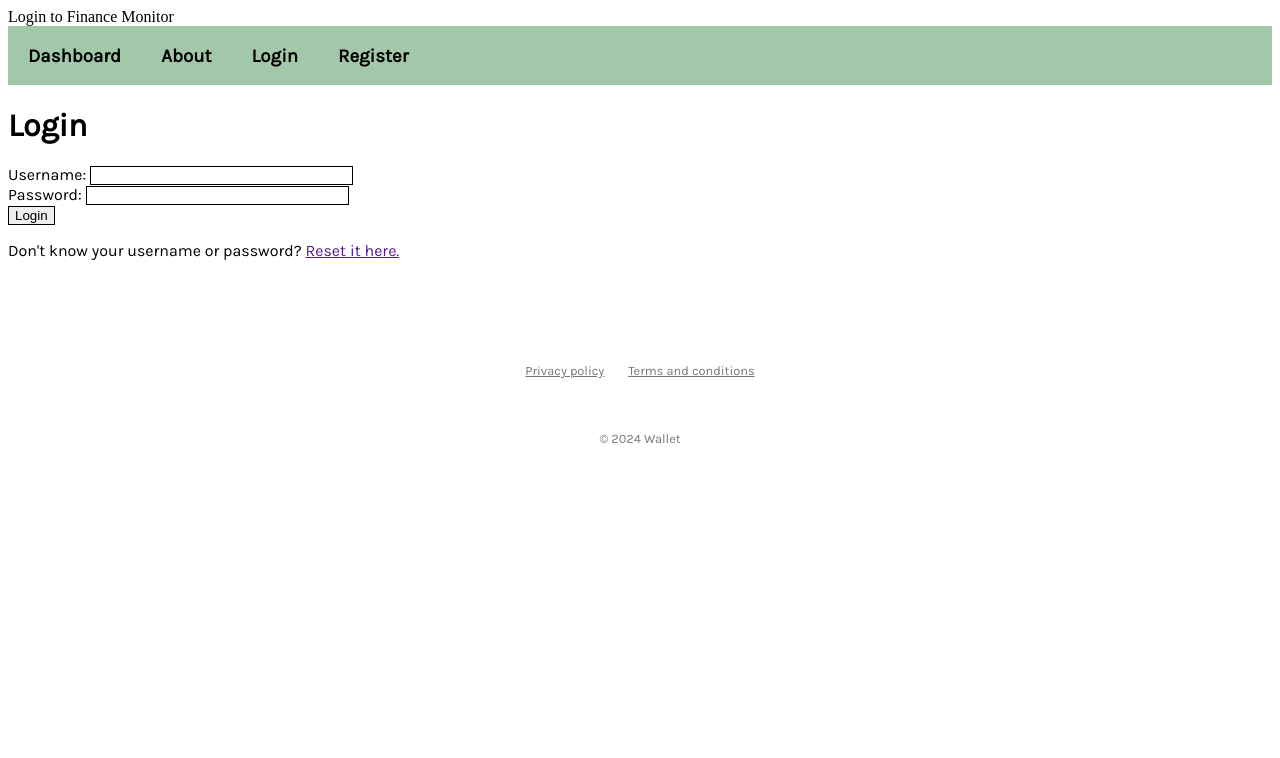
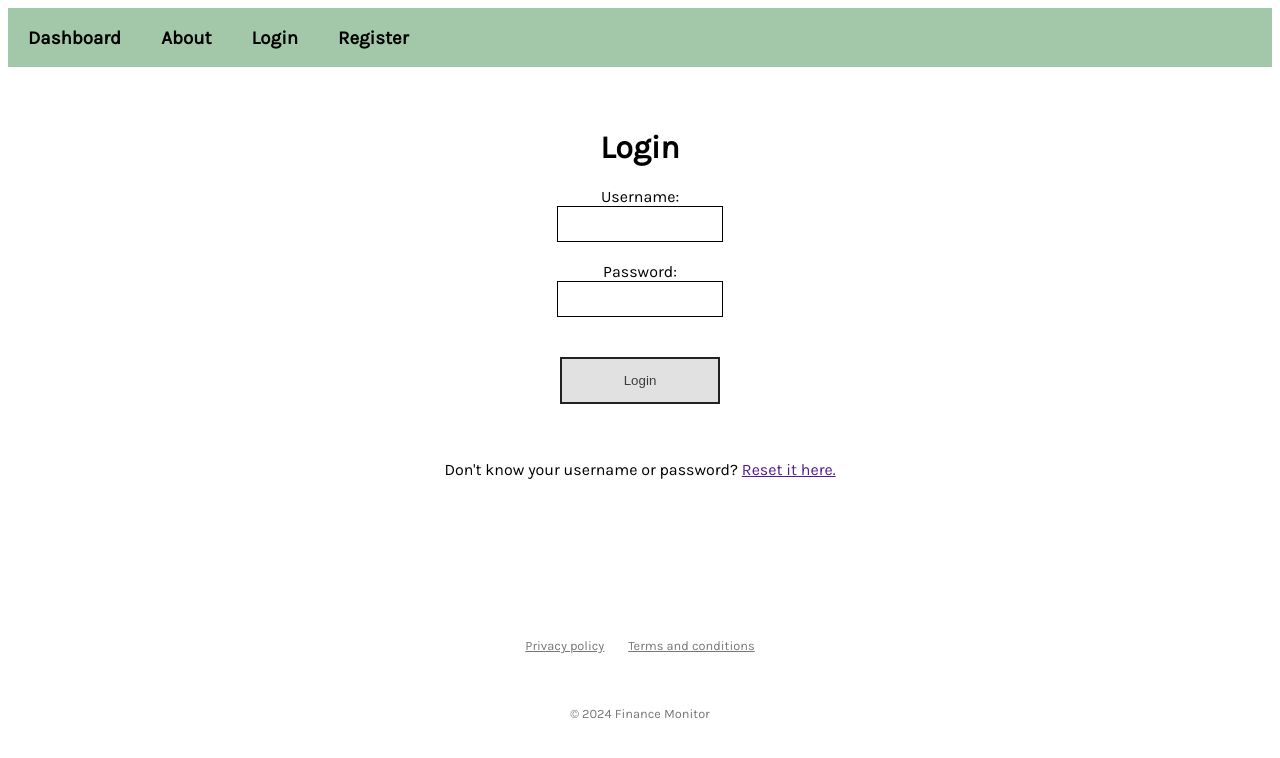
Before and after one commit to David-OConnor/finance-monitor, a Django app: page /login/ in a window 1280 px wide. Shown: the top 758 px of the page. Run offline with Django 4.2, Linux system fonts and the light colour scheme.

Commit message:
Improvemenets to home and login pages

```diff
--- a/static/style.css
+++ b/static/style.css
@@ -127,7 +127,7 @@ img {
     margin-bottom: 4px;  /* Useful when flex-wrapped, eg on mobile. */
     color: #3d3d3d;
     cursor: pointer;
-    height: 32px;
+    /*height: 32px;*/
 }
 
 @media (min-width: 600px) {
--- a/templates/base.html
+++ b/templates/base.html
@@ -57,7 +57,7 @@
         <a class=fineprint href="/terms">Terms and conditions</a>
     </div>
     <div style="display: flex; flex-direction: column">
-        <h5 class="fineprint">© 2024 Wallet</h5>
+        <h5 class="fineprint">© 2024 Finance Monitor</h5>
     </div>
 </div>
 
--- a/templates/login.html
+++ b/templates/login.html
@@ -2,30 +2,41 @@
 {% load static %}
 
 
-{% block head_contents %} Login to Finance Monitor{%  endblock %}
+{% block head_contents %}<title>Login to Finance Monitor</title>{%  endblock %}
 
 {% block contents %}
 
-    <div style="display: flex; align-items: center">
+    <div class="home-body", style="justify-content: center">
+        <div style="display: flex; align-items: center; justify-content: center">
             <h1>Login</h1>
             {#        <img src="{% static "log.png" %}" height="40" style="margin-left: 20px" />#}
         </div>
-    <div class="form-block">
-        <form id="login_form" method="post" action="/login/">
+        <div class="form-block" style="display: flex; justify-content: center;">
+            <form id="login_form" method="post" action="/login/"
+                  style="display: flex; flex-direction: column; align-items: center;">
                 {% csrf_token %}
                 <input type="hidden" name="next" value="{{ request.GET.next }}">
 
                 <label for="username">Username:</label>
-            <input id="username" class="form-control" type="text" name="username" value="" size="30" />
-            <br />
+                <input id="username" class="form-control" type="text" name="username" value="" size="30"
+                       style="height: 32px; width: 160px; margin-bottom: 20px;"
+                />
+
                 <label for="password">Password:</label>
-            <input id="password" class="form-control" type="password" name="password" value="" size="30" />
-            <br />
-            <input type="submit" class="btn btn-default" value="Login" />
+                <input id="password" class="form-control" type="password" name="password" value="" size="30"
+                       style="height: 32px; width: 160px; margin-bottom: 40px;" />
+
+
+                <input
+                        type="submit"
+                        class="general-button"
+                        value="Login" style="width: 160px; margin-bottom: 40px;"
+                />
 
                 {#            {% url "password_reset_recover" %}#}
                 <p class="help-tblock">Don't know your username or password? <a href="">Reset it here.</a></p>
             </form>
         </div>
+    </div>
 
 {% endblock %}
```
Also changed, not shown: main/models.py (+7 -0 lines), static/main.js (+4 -4 lines), templates/index.html (+4 -3 lines), main/migrations/0018_networthsnapshot.py (added). Lines whose indentation alone changed are shown as unchanged.
